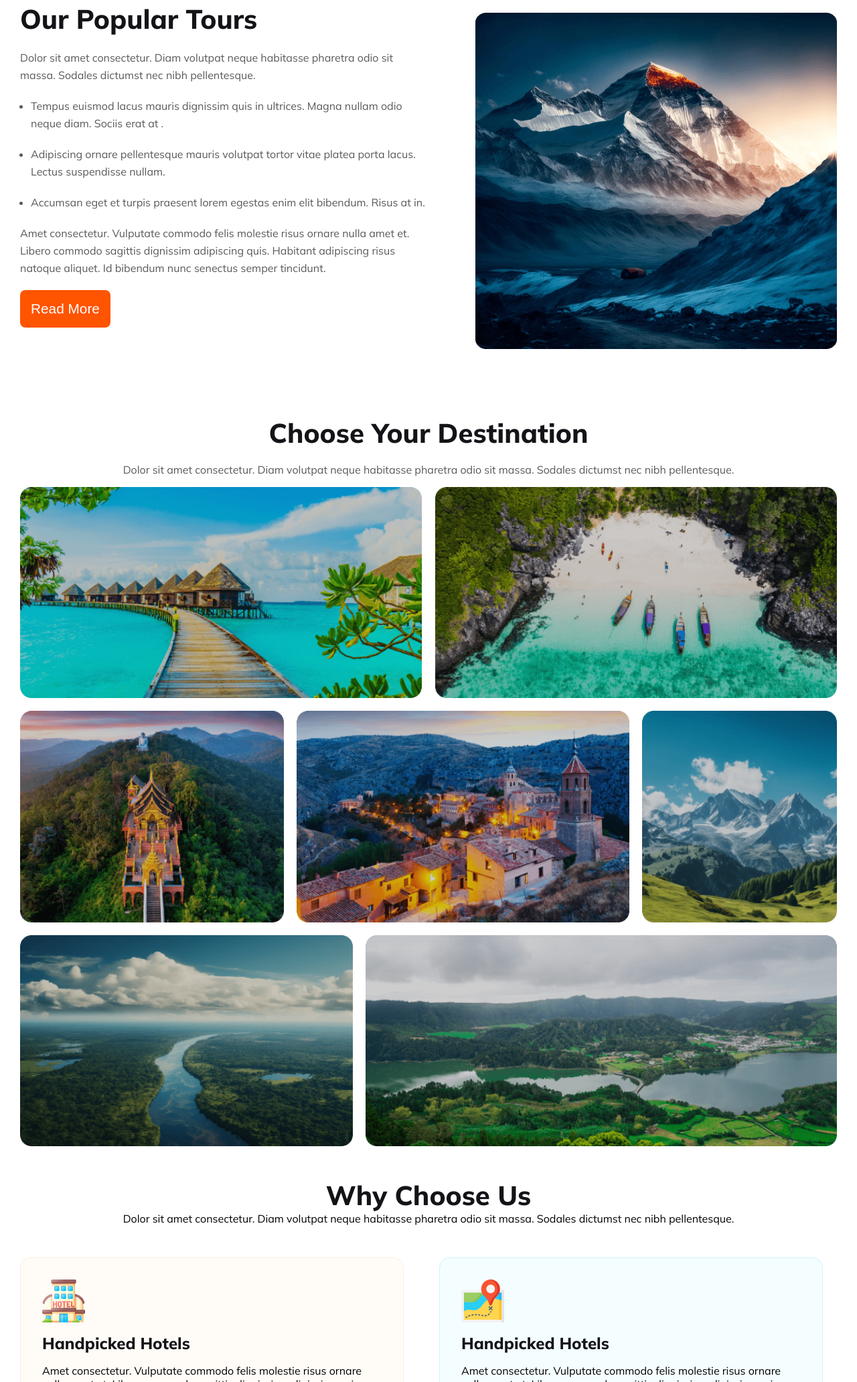
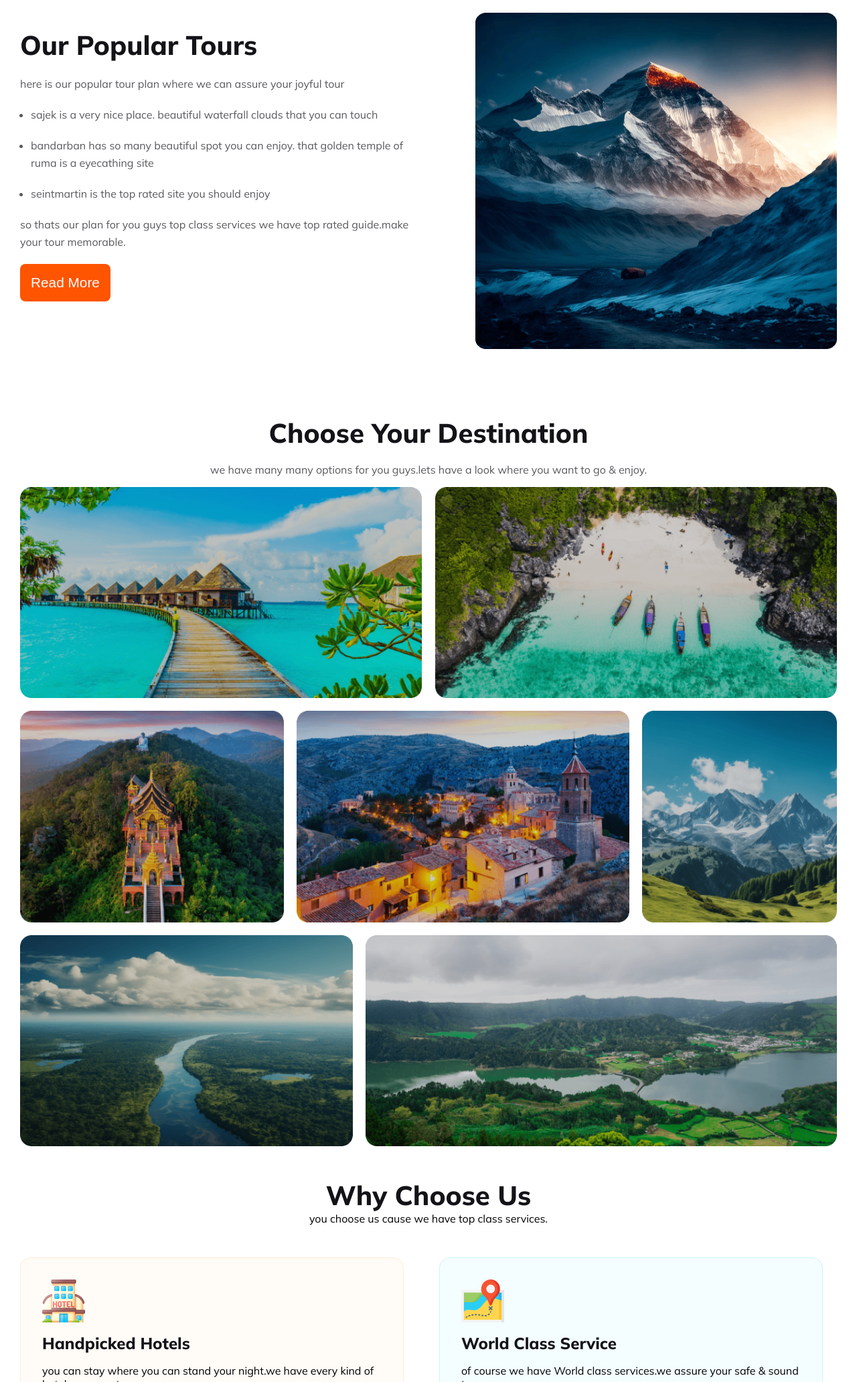
Before and after one commit to Sahed96/2nd-assignment, a plain HTML site: page index.html in a window 1280 px wide. Shown: the part 737-2800 px from the top of the page at 67% size. Drawn offline with nearby package versions, Linux system fonts and the light colour scheme.

Commit message:
thats all i can do with my knowlodge. im a strong learner

```diff
--- a/index.html
+++ b/index.html
@@ -68,13 +68,12 @@
                 <div class="popular-description">
                    <div class="popular-content">
                     <h2>Our Popular Tours</h2><br>
-                    <p>Dolor sit amet consectetur. Diam volutpat neque habitasse pharetra odio sit massa. Sodales dictumst nec nibh pellentesque.</p>  <br>
+                    <p>here is our popular tour plan where we can assure your joyful tour</p>  <br>
                     <ul>
-                        <li>Tempus euismod lacus mauris dignissim quis in ultrices. Magna nullam odio neque diam. Sociis erat at .</li> <br>
-                        <li>Adipiscing ornare pellentesque mauris volutpat tortor vitae platea porta lacus. Lectus suspendisse nullam.</li> <br>
-                        <li> Accumsan eget et turpis praesent lorem egestas enim elit bibendum. Risus at in.</li> <br>
-                        <p>Amet consectetur. Vulputate commodo felis molestie risus
-                            ornare nulla amet et. Libero commodo sagittis dignissim adipiscing quis. Habitant adipiscing risus natoque aliquet. Id bibendum nunc senectus semper tincidunt. </p> <br>
+                        <li>sajek is a very nice place. beautiful waterfall clouds that you can touch</li> <br>
+                        <li>bandarban has so many beautiful spot you can enjoy. that golden temple of ruma is a eyecathing site</li> <br>
+                        <li> seintmartin is the top rated site you should enjoy</li> <br>
+                        <p>so thats our plan for you guys top class services we have top rated guide.make your tour memorable. </p> <br>
                             <button class="btn">Read More</button>
                     </ul>
                    </div>
@@ -88,7 +87,7 @@
             <div class="destination-container">
                 <div class="destination-content">
                     <h2>Choose Your Destination</h2> <br>
-                    <p>Dolor sit amet consectetur. Diam volutpat neque habitasse pharetra odio sit massa. Sodales dictumst nec nibh pellentesque.</p>
+                    <p>we have many many options for you guys.lets have a look where you want to go & enjoy.</p>
                 </div>
                 <div class="gallary">
                     <div class="img-container">
@@ -107,25 +106,25 @@
             <div class="choose-container">
                 <div class="choose-content">
                     <h2>Why Choose Us</h2>
-                    <p>Dolor sit amet consectetur. Diam volutpat neque habitasse pharetra odio sit massa. Sodales dictumst nec nibh pellentesque.</p>
+                    <p>you choose us cause we have top class services.</p>
                 </div>
                 <div class="box-item">
                     <div class="box-1">
                         <img src="./Images/hotel 1.png" alt="">
                         <h3>Handpicked Hotels</h3>
-                        <p>Amet consectetur. Vulputate commodo felis molestie risus  ornare nulla amet et. Libero commodo sagittis dignissim adipiscing quis. Habitant adipiscing risus natoque aliquet.</p>
+                        <p>you can stay where you can stand your night.we have every kind of hotel you can stay</p>
                     </div>
 
                     <div class="box-2">
                         <img src="./Images/map 1.png" alt="">
-                        <h3>Handpicked Hotels</h3>
-                        <p>Amet consectetur. Vulputate commodo felis molestie risus  ornare nulla amet et. Libero commodo sagittis dignissim adipiscing quis. Habitant adipiscing risus natoque aliquet.</p>
+                        <h3>World Class Service</h3>
+                        <p>of course we have World class services.we assure your safe & sound tour.</p>
                     </div>
 
                     <div class="box-3">
                         <img src="./Images/price-tag 1.png" alt="">
-                        <h3>Handpicked Hotels</h3>
-                        <p>Amet consectetur. Vulputate commodo felis molestie risus  ornare nulla amet et. Libero commodo sagittis dignissim adipiscing quis. Habitant adipiscing risus natoque aliquet.</p>
+                        <h3>Best Price Guarantee</h3>
+                        <p>we have best price list.at every cost you can enjoy your tour with happy face.</p>
                     </div>
                    </div>
             </div>
@@ -167,7 +166,7 @@
             </defs>
           </svg>
             <h2>Dream<span style="color: #FF5400;"> Travel</span></h2>
-            <p>Lorem ipsum dolor sit amet consectetur. Nulla sit viverra morbi vitae blandit orci potenti vulputate. Leo erat maecenas vitae elementum ultricies nullam.</p>
+            <p>stay with dream Travel.only Dream Travel can make a smile of your boring life.</p>
             <ul class="social">
                 <li><a href="#"><i class="ri-facebook-circle-fill"></i></a></li>
                 <li><a href="#"></a><i class="ri-instagram-line"></i></li>
```
